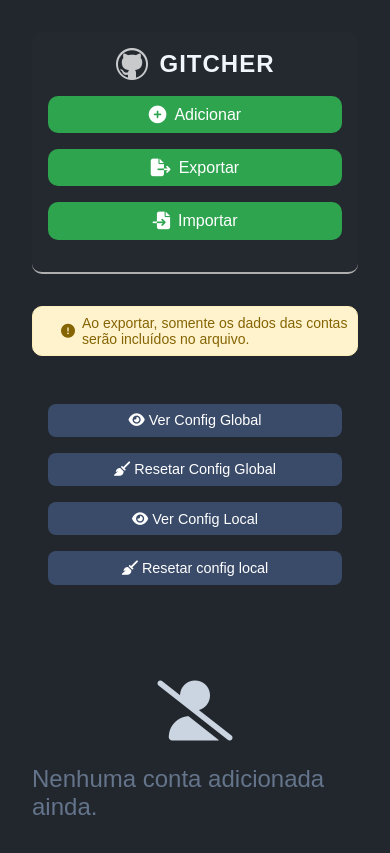
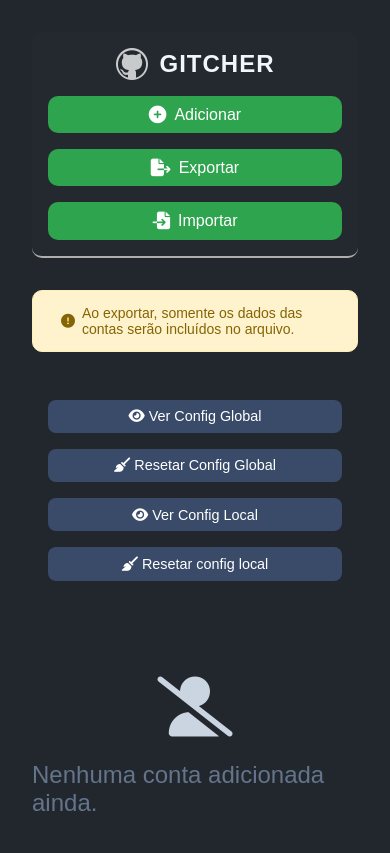
Before and after one commit to 4L1C3-R4BB1T/git-switcher, an Angular app: page / in a window 390 px wide. Built offline with nearby package versions, Linux system fonts and the light colour scheme.

Commit message:
style: adjustments

```diff
--- a/src/app/pages/home/home.component.scss
+++ b/src/app/pages/home/home.component.scss
@@ -70,7 +70,7 @@
 
   .warning-box {
     width: 100%;
-    height: 50px;
+    height: auto;
     background-color: #fff3cd;
     color: #856404;
     border: 1px solid #ffeeba;
@@ -79,7 +79,7 @@
     display: flex;
     align-items: center;
     gap: 0.5em;
-    padding-left: 2em;
+    padding: 1em 2em;
   }
 
   .git-advanced-actions {
@@ -132,7 +132,23 @@
   }
 }
 
+@media (max-width: 820px) {
+  .container {
+    .git-advanced-actions {
+      display: grid;
+      grid-template-columns: 1fr 1fr;
+      grid-template-rows: auto auto;
+      gap: 1em;
+
+      button {
+        width: 100%;
+      }
+    }
+  }
+}
+
 @media (max-width: 700px) {
+  .container {
     .accounts {
       display: flex;
       justify-content: center;
@@ -151,6 +167,7 @@
     }
 
     .git-advanced-actions {
+      display: flex;
       flex-direction: column;
       gap: 1rem;
       padding: 1rem;
@@ -161,3 +178,4 @@
       }
     }
   }
+}
```
Lines whose indentation alone changed are shown as unchanged.
